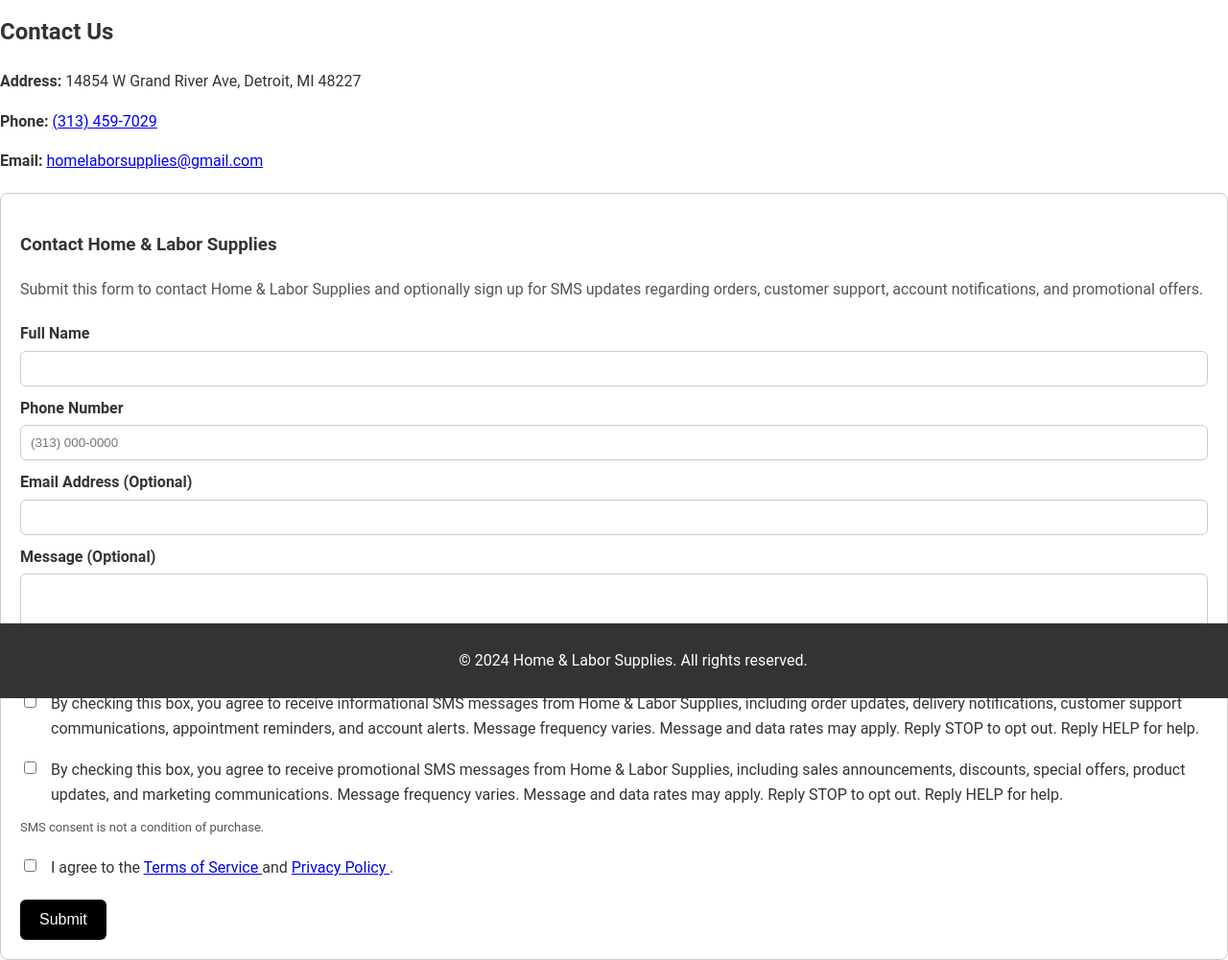
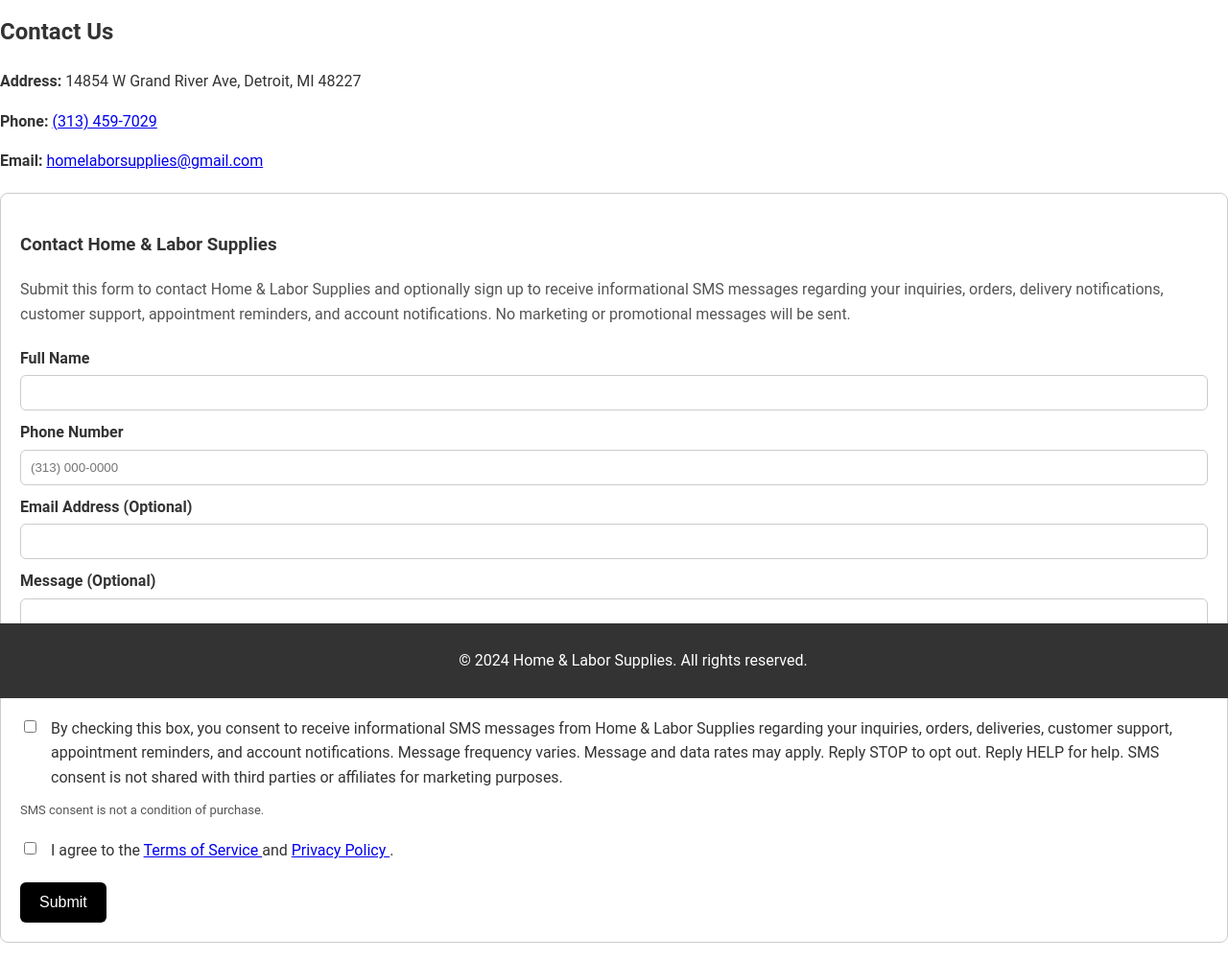
Before and after one commit to esaeed1/home, a website: page contact.html in a window 1280 px wide. Shown: the part 72-1073 px from the top of the page at 96% size. Drawn offline with Linux system fonts and the light colour scheme.

Commit message:
Update contact.html

```diff
--- a/contact.html
+++ b/contact.html
@@ -147,9 +147,11 @@
             <h3>Contact Home & Labor Supplies</h3>
 
             <p class="campaign-description">
-                Submit this form to contact Home & Labor Supplies and
-                optionally sign up for SMS updates regarding orders,
-                customer support, account notifications, and promotional offers.
+                Submit this form to contact Home & Labor Supplies and optionally
+                sign up to receive informational SMS messages regarding your
+                inquiries, orders, delivery notifications, customer support,
+                appointment reminders, and account notifications.
+                No marketing or promotional messages will be sent.
             </p>
 
             <form id="contactForm" action="/submit-optin" method="POST">
@@ -185,7 +187,6 @@
                     rows="5"
                 ></textarea>
 
-                <!-- TRANSACTIONAL CONSENT -->
                 <div class="checkbox-wrap">
                     <input
                         type="checkbox"
@@ -194,37 +195,19 @@
                     >
 
                     <label for="transactionalConsent">
-                        By checking this box, you agree to receive
-                        informational SMS messages from Home & Labor Supplies,
-                        including order updates, delivery notifications,
-                        customer support communications, appointment reminders,
-                        and account alerts.
+                        By checking this box, you consent to receive
+                        informational SMS messages from Home & Labor Supplies
+                        regarding your inquiries, orders, deliveries,
+                        customer support, appointment reminders, and account
+                        notifications.
 
                         Message frequency varies.
                         Message and data rates may apply.
                         Reply STOP to opt out.
                         Reply HELP for help.
-                    </label>
-                </div>
 
-                <!-- MARKETING CONSENT -->
-                <div class="checkbox-wrap">
-                    <input
-                        type="checkbox"
-                        id="marketingConsent"
-                        name="marketingConsent"
-                    >
-
-                    <label for="marketingConsent">
-                        By checking this box, you agree to receive
-                        promotional SMS messages from Home & Labor Supplies,
-                        including sales announcements, discounts, special
-                        offers, product updates, and marketing communications.
-
-                        Message frequency varies.
-                        Message and data rates may apply.
-                        Reply STOP to opt out.
-                        Reply HELP for help.
+                        SMS consent is not shared with third parties or
+                        affiliates for marketing purposes.
                     </label>
                 </div>
 
@@ -232,7 +215,6 @@
                     SMS consent is not a condition of purchase.
                 </p>
 
-                <!-- TERMS -->
                 <div class="checkbox-wrap">
                     <input
                         type="checkbox"
@@ -261,7 +243,6 @@
 
         </div>
 
-        <!-- SUCCESS POPUP -->
         <div class="popup" id="successPopup">
             <div class="popup-content">
 
@@ -295,23 +276,12 @@
         const transactional =
             document.getElementById("transactionalConsent").checked;
 
-        const marketing =
-            document.getElementById("marketingConsent").checked;
-
         let message =
             "Thank you! Your form was submitted successfully.";
 
-        if (transactional && marketing) {
+        if (transactional) {
             message +=
-                " You have opted in to both informational and promotional SMS messages.";
-        }
-        else if (transactional) {
-            message +=
-                " You have opted in to informational SMS messages.";
-        }
-        else if (marketing) {
-            message +=
-                " You have opted in to promotional SMS messages.";
+                " You have opted in to receive informational SMS messages.";
         }
 
         popupMessage.innerText = message;
@@ -323,19 +293,18 @@
 
         Remove e.preventDefault();
 
-        Then submit to your backend and store:
+        Submit to your backend and store:
 
         - name
         - phone
         - email
         - message
         - transactionalConsent
-        - marketingConsent
         - IP address
         - User Agent
         - Timestamp
 
-        for Twilio compliance records.
+        Retain these records for Twilio/A2P compliance.
         */
     });
 
```
